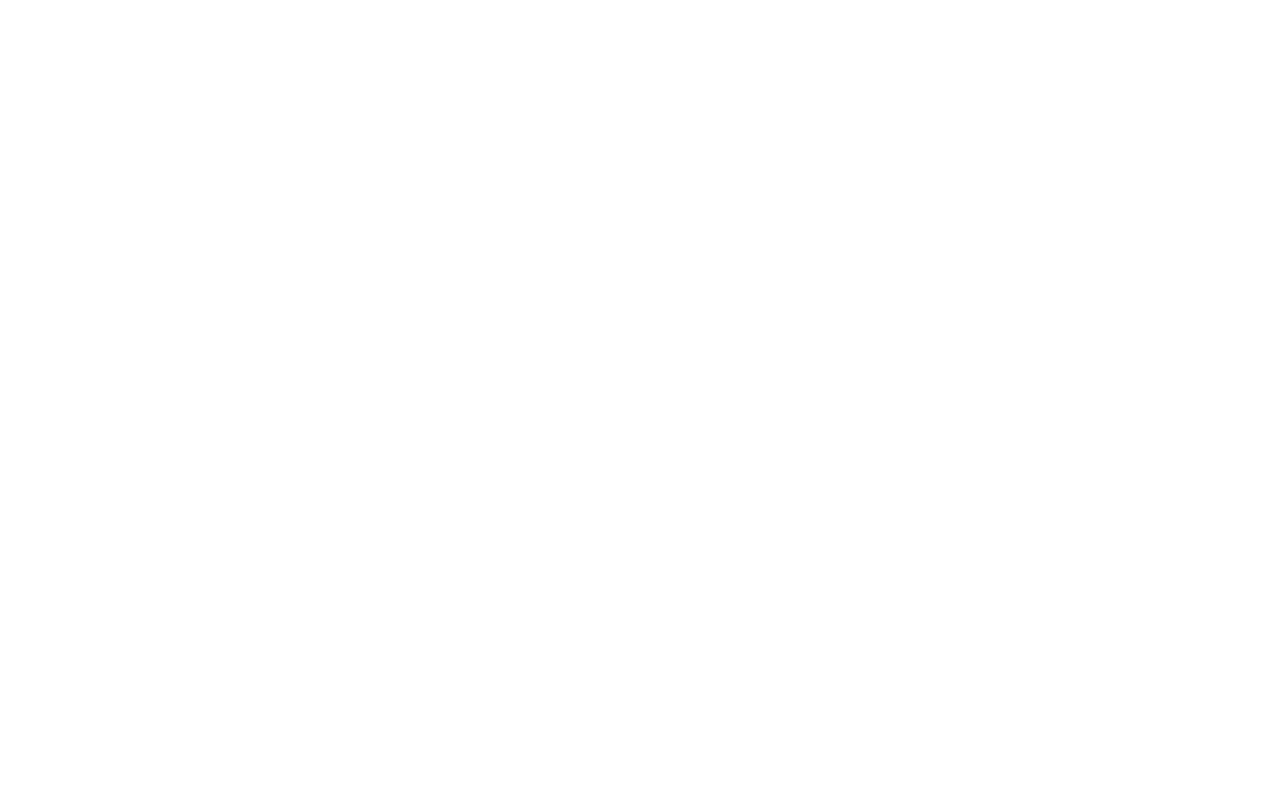
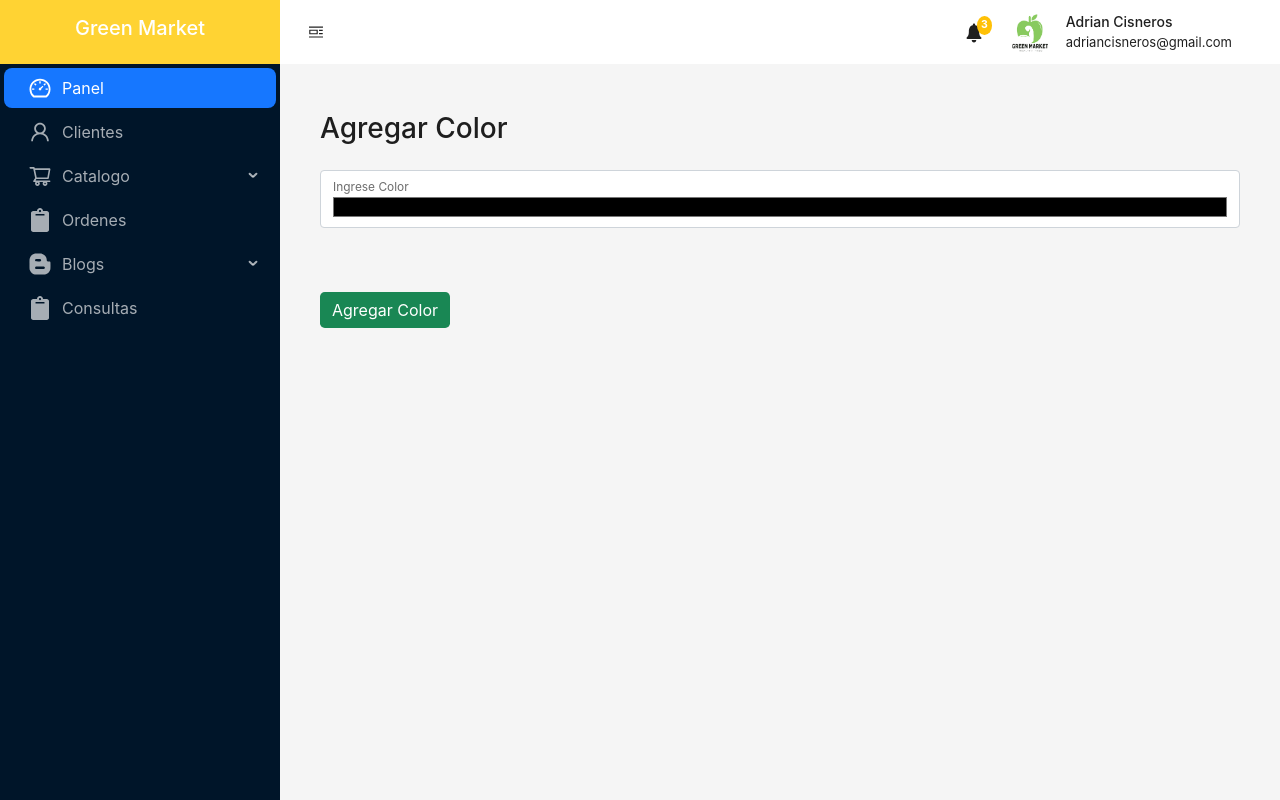
Before and after one commit to bernibauque/Admin_Panel, a React (Create React App) app: page /admin/color in a window 1280 px wide. Before the commit this address had no page. Built offline with nearby package versions, Linux system fonts and the light colour scheme.

Commit message:
Agregando addcolor

```diff
--- a/src/App.js
+++ b/src/App.js
@@ -16,6 +16,7 @@
 import Productlist from './pages/Productlist';
 import Addblog from './pages/Addblog';
 import Addblogcat from './pages/Addblogcat';
+import Addcolor from './pages/Addcolor';
 
 function App() {
   return (
@@ -34,6 +35,7 @@
           <Route path='orders' element={<Orders />} />
           <Route path='customers' element={<Customers />} />
           <Route path='list-color' element={<Colorlist />} />
+          <Route path='color' element={<Addcolor />} />
           <Route path='list-category' element={<Categorylist />} />
           <Route path='list-brand' element={<Brandlist />} />
           <Route path='list-product' element={<Productlist />} />
--- /dev/null
+++ b/src/pages/Addcolor.js
@@ -0,0 +1,23 @@
+import React from 'react';
+import CustomInput from "../components/CustomInput";
+
+const Addcolor = () => {
+    return (
+        <div>
+            <h3 className='mb-4'>Agregar Color</h3>
+            <div>
+                <form action=''>
+                    <CustomInput type='color' label='Ingrese Color' />
+                    <button
+                        className='btn btn-success border-0 rounded-3 my-5'
+                        type='submit'
+                    >
+                        Agregar Color
+                    </button>
+                </form>
+            </div>
+        </div>
+    )
+}
+
+export default Addcolor;
```
